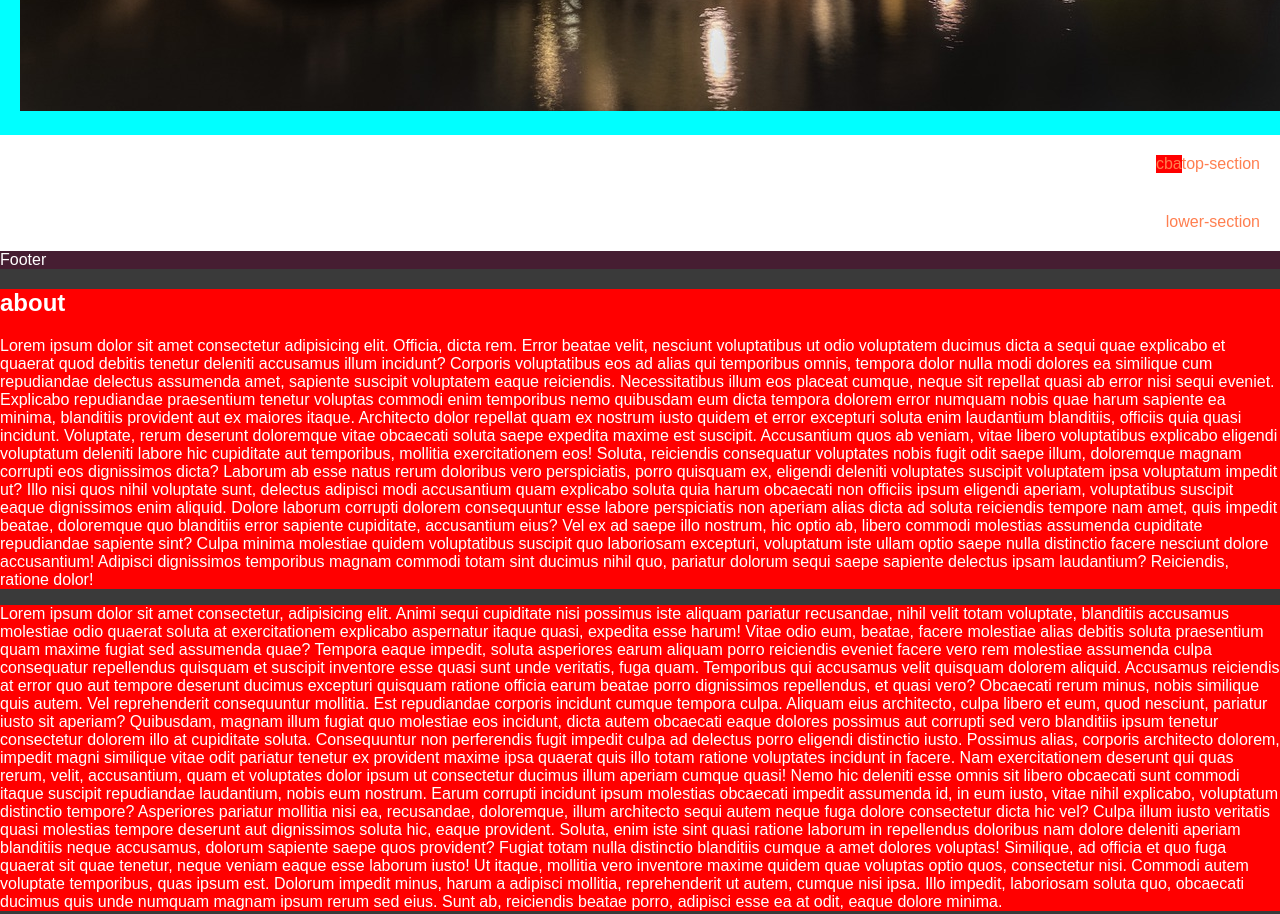
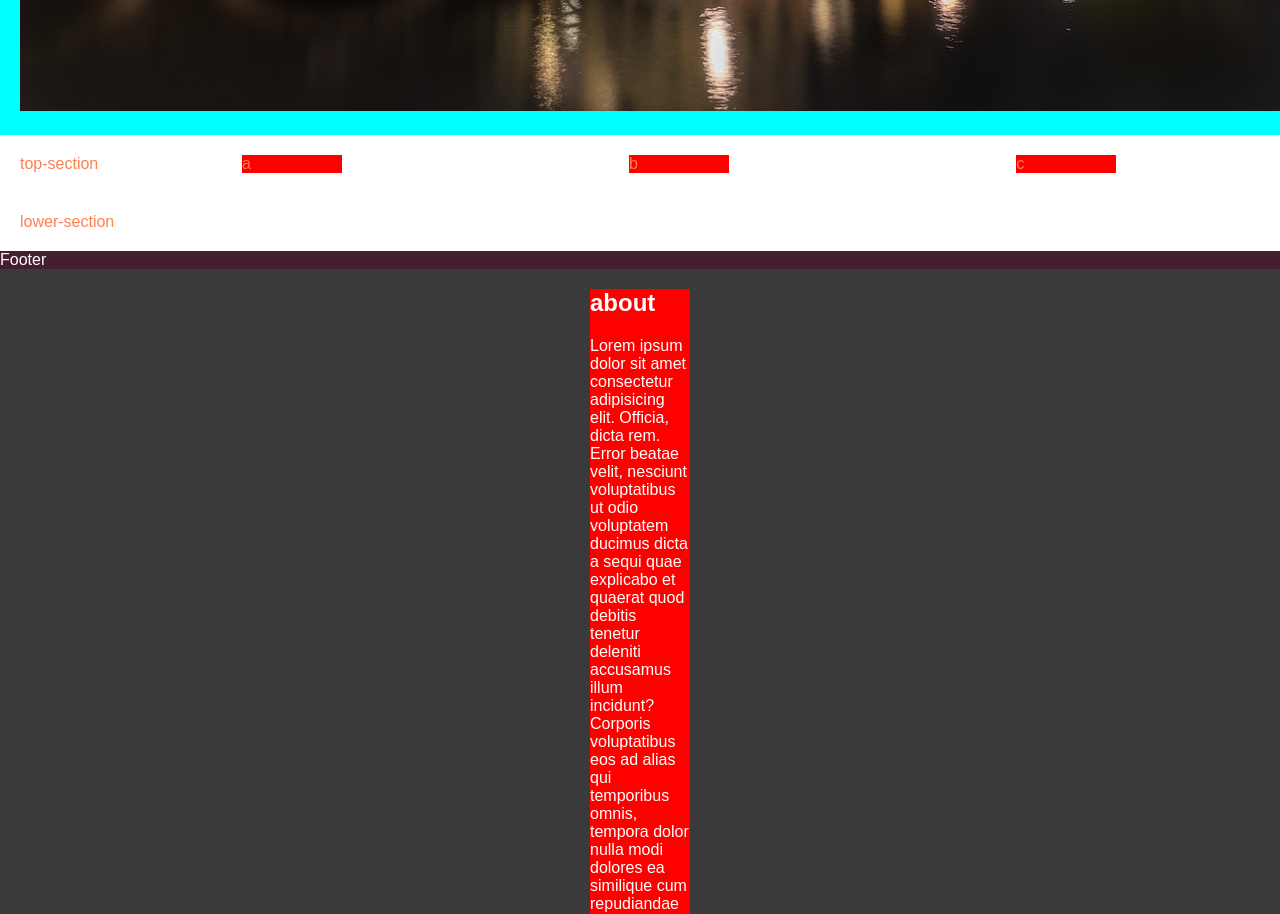
Before and after one commit to MoulhamAlboushi/moulham_juni_2019, a plain HTML site: page index.html in a window 1280 px wide. Shown: the part 780-1694 px from the top of the page. Drawn offline with Linux system fonts and the light colour scheme.

Commit message:
Update style.css

```diff
--- a/style.css
+++ b/style.css
@@ -10,6 +10,7 @@ header{
    height: 40%;
    padding:20px;
    background-color:cyan;
+   background-image: image(amsterdam)
 
 
 }
@@ -18,12 +19,14 @@ section{
    color: coral;
    padding: 20px;
    display: flex;
-   flex-direction: row-reverse;
+   flex-direction: row;
 
 
 }
 div{
    background: red;
+   margin: auto;
+   width: 100px;
 }
 footer{
    background: rgb(70, 30, 50);
```
